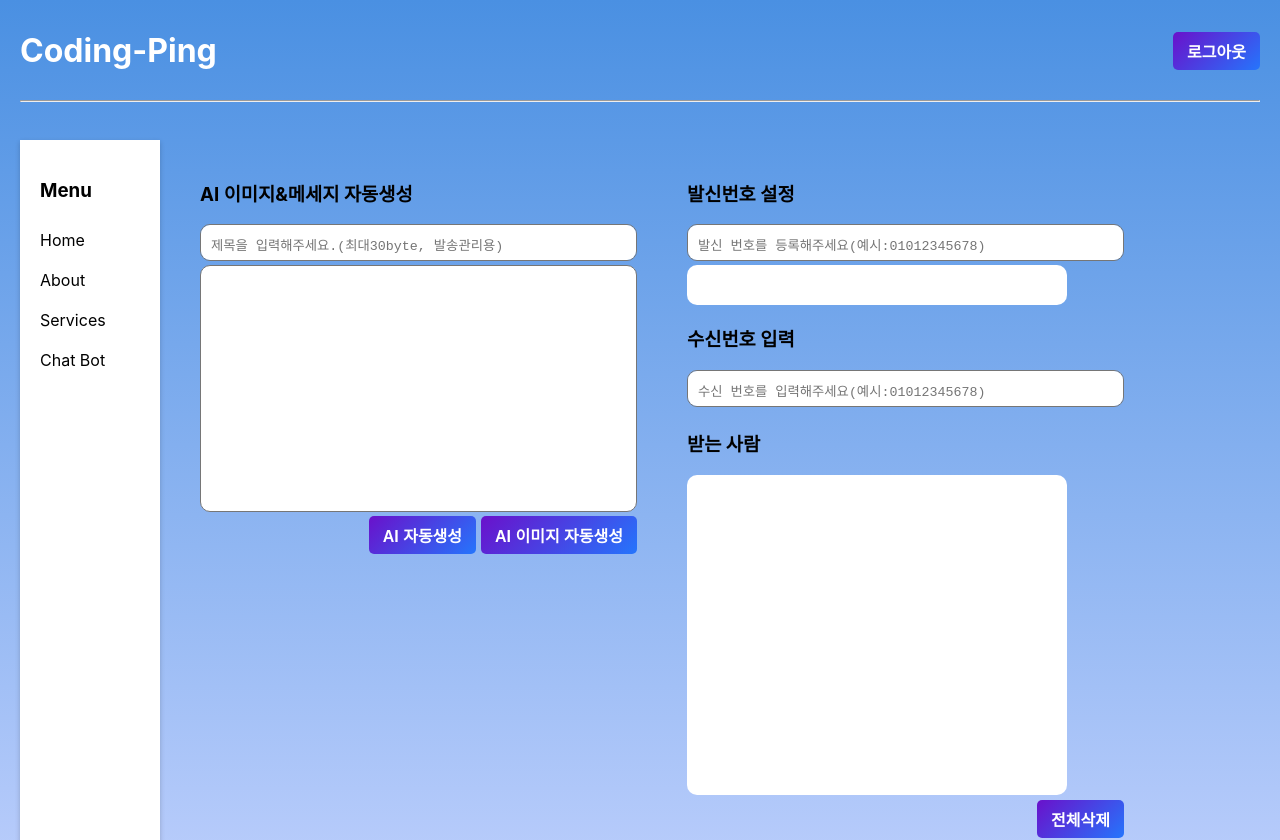
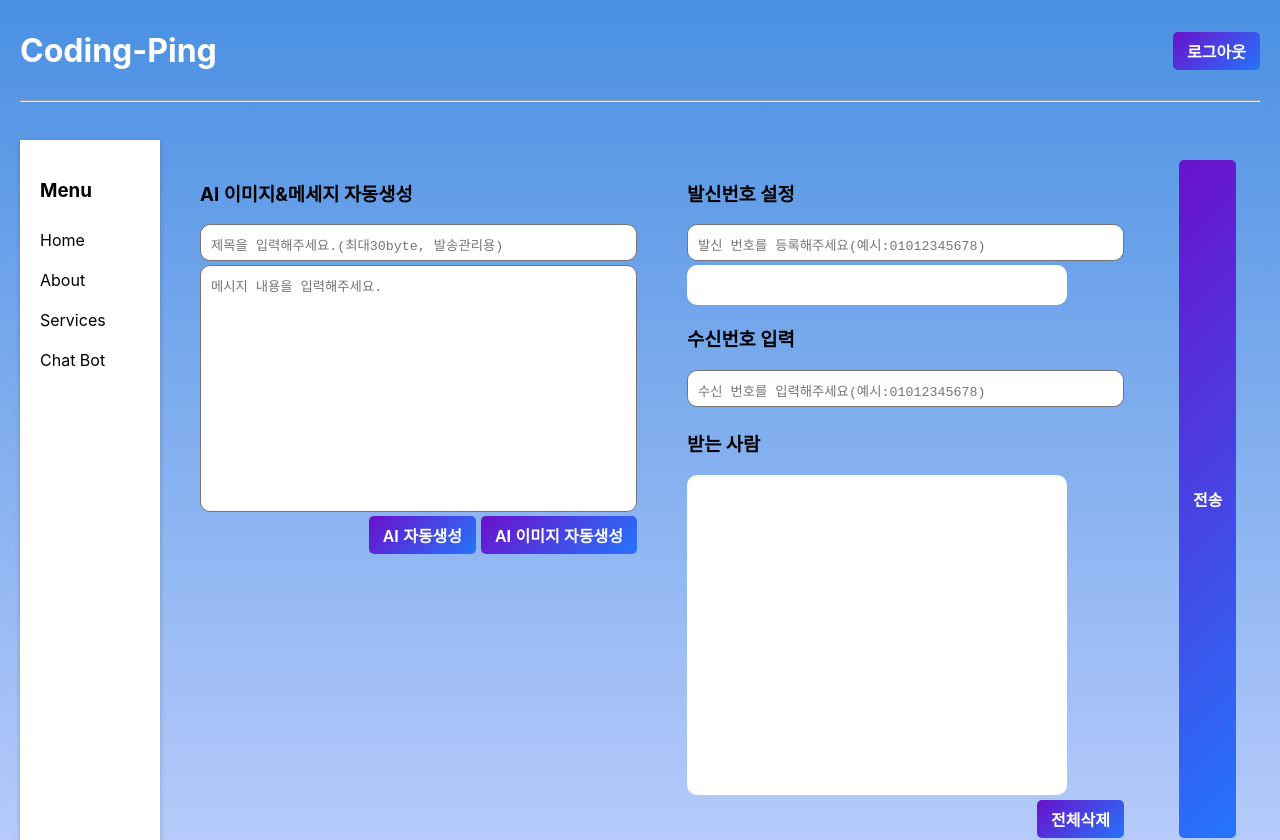
Before and after one commit to CodingPing-PreCapstone/Coding-Ping-Webpage, a React (Create React App) app: page /welcome in a window 1280 px wide. Shown: the top 840 px of the page. Built offline with nearby package versions, Linux system fonts and the light colour scheme.

Commit message:
문자 전송 UI 작업

```diff
--- a/package.json
+++ b/package.json
@@ -6,6 +6,7 @@
     "@testing-library/jest-dom": "^5.17.0",
     "@testing-library/react": "^13.4.0",
     "@testing-library/user-event": "^13.5.0",
+    "axios": "^1.7.7",
     "react": "^18.3.1",
     "react-dom": "^18.3.1",
     "react-router-dom": "^6.27.0",
--- a/src/ppurio/Input.jsx
+++ b/src/ppurio/Input.jsx
@@ -3,27 +3,20 @@ import { createRoot } from "react-dom/client";
 import MessageAI from "./MessageAI"; // MessageAI 컴포넌트 불러오기
 import AIImageGenerator from "./AIImageGenerator";
 
-function Input() {
+function Input({ title, setTitle, content, setContent }) {
     const imagePopupRef = useRef(null);  // ImageAI 팝업 창을 참조하는 변수
     const messagePopupRef = useRef(null); // MessageAI 팝업 창을 참조하는 변수
 
-    // ImageAI 컴포넌트를 팝업 창에 렌더링하는 함수
     const handleOpenImagePopup = () => {
-        // 창이 이미 열려 있는지 확인
         if (!imagePopupRef.current || imagePopupRef.current.closed) {
             const newWindow = window.open("", "", "width=1600,height=1000");
 
             if (newWindow) {
                 newWindow.document.title = "ImageAI 팝업 창";
-
-                // 새 창에 div 추가
                 const div = newWindow.document.createElement("div");
                 newWindow.document.body.appendChild(div);
-
-                // React 컴포넌트를 새 창에 렌더링
                 const root = createRoot(div);
-                root.render(<AIImageGenerator />);  // ImageAI 컴포넌트를 렌더링
-
+                root.render(<AIImageGenerator />);
                 imagePopupRef.current = newWindow;
 
                 newWindow.onbeforeunload = () => {
@@ -31,28 +24,20 @@ function Input() {
                 };
             }
         } else {
-            // 창이 이미 열려 있으면 포커스
             imagePopupRef.current.focus();
         }
     };
 
-    // MessageAI 컴포넌트를 팝업 창에 렌더링하는 함수
     const handleOpenMessagePopup = () => {
-        // 창이 이미 열려 있는지 확인
         if (!messagePopupRef.current || messagePopupRef.current.closed) {
             const newWindow = window.open("", "", "width=600,height=600");
 
             if (newWindow) {
                 newWindow.document.title = "MessageAI 팝업 창";
-
-                // 새 창에 div 추가
                 const div = newWindow.document.createElement("div");
                 newWindow.document.body.appendChild(div);
-
-                // React 컴포넌트를 새 창에 렌더링
                 const root = createRoot(div);
-                root.render(<MessageAI />);  // MessageAI 컴포넌트를 렌더링
-
+                root.render(<MessageAI />);
                 messagePopupRef.current = newWindow;
 
                 newWindow.onbeforeunload = () => {
@@ -60,7 +45,6 @@ function Input() {
                 };
             }
         } else {
-            // 창이 이미 열려 있으면 포커스
             messagePopupRef.current.focus();
         }
     };
@@ -68,9 +52,9 @@ function Input() {
     return (
         <div>
             <h3>{"AI 이미지&메세지 자동생성"}</h3>
-            <textarea className="textarea" placeholder={"제목을 입력해주세요.(최대30byte, 발송관리용)"} cols={50} rows={1}></textarea>
+            <textarea className="textarea" placeholder={"제목을 입력해주세요.(최대30byte, 발송관리용)"} value={title} onChange={(e) => setTitle(e.target.value)} cols={50} rows={1}></textarea>
             <br />
-            <textarea name="input_keyword" className="textarea" cols={50} rows={15}></textarea>
+            <textarea className="textarea" placeholder={"메시지 내용을 입력해주세요."} value={content} onChange={(e) => setContent(e.target.value)} cols={50} rows={15}></textarea>
             <br />
             <button type="button" className="gradient-button" onClick={handleOpenImagePopup}>{"AI 이미지 자동생성"}</button>
             <button type="button" className="gradient-button" onClick={handleOpenMessagePopup}>{"AI 자동생성"}</button>
--- a/src/ppurio/Main.jsx
+++ b/src/ppurio/Main.jsx
@@ -1,5 +1,6 @@
-import React from "react";
+import React, { useState } from "react";
 import { useNavigate } from 'react-router-dom';
+import axios from 'axios';
 import Input from "./Input";
 import PhoneSet from "./PhoneSet";
 import './ppurio.css';
@@ -7,8 +8,29 @@ import './ppurio.css';
 function Main(props) {
     const navigate = useNavigate();
 
+    // 상태 변수 정의
+    const [title, setTitle] = useState("");
+    const [content, setContent] = useState("");
+    const [fromNumber, setFromNumber] = useState("");
+    const [toNumbers, setToNumbers] = useState([]);
+
     const handleLogout = () => {
         navigate('/');
+    };
+
+    const handleSendMessage = async () => {
+        try {
+            const response = await axios.post("http://localhost:5000/send_message", {
+                title,
+                content,
+                fromNumber,
+                toNumbers,
+            });
+            alert(`Message sent! Message Key: ${response.data.messageKey}`);
+        } catch (error) {
+            console.error("Error sending message:", error);
+            alert("Failed to send message.");
+        }
     };
 
     return (
@@ -23,14 +45,17 @@ function Main(props) {
             <div className="menu">
                 <div className="sidebar">
                     <h3>Menu</h3>
-                    <div className="menu-item" onClick={()=>alert('Home')}>Home</div>
+                    <div className="menu-item" onClick={() => alert('Home')}>Home</div>
                     <div className="menu-item">About</div>
                     <div className="menu-item">Services</div>
                     <div className="menu-item">Chat Bot</div>
                 </div>
                 <div className="main">
-                    <Input />
-                    <PhoneSet />
+                    {/* Input 컴포넌트에 상태와 상태 업데이트 함수 전달 */}
+                    <Input title={title} setTitle={setTitle} content={content} setContent={setContent} />
+                    {/* PhoneSet 컴포넌트에 상태와 상태 업데이트 함수 전달 */}
+                    <PhoneSet fromNumber={fromNumber} setFromNumber={setFromNumber} toNumbers={toNumbers} setToNumbers={setToNumbers} />
+                    <button onClick={handleSendMessage} className="send-button">전송</button>
                 </div>
             </div>
             <footer className="footer">
--- a/src/ppurio/ppurio.css
+++ b/src/ppurio/ppurio.css
@@ -1,4 +1,3 @@
-
 .gradient-button {
   background: linear-gradient(135deg, #6a11cb 0%, #2575fc 100%);
   color: white;
@@ -10,7 +9,7 @@
   padding: 7px 14px;
   font-size: 16px;
   margin: 0 0 0 5px;
-  float:right;
+  float: right;
 }
 
 .gradient-button-login {
@@ -27,30 +26,30 @@
 }
 
 .textarea {
-    resize:none;
-    border-radius:10px;
+  resize: none;
+  border-radius: 10px;
   padding: 10px 10px 10px 10px;
 }
 
 .textarea-login {
-  resize:none;
-  border-radius:10px;
+  resize: none;
+  border-radius: 10px;
   padding: 10px 10px 10px 10px;
   padding: 7px 14px;
   margin: 5px 5px 0 5px;
 }
-/*
+
 .gradient-button:hover {
   background: linear-gradient(45deg, #3f2b96, #a8c0ff);
 }
-*/
+
 .sender {
   width: 360px;
   height: 20px;
   background-color: #FFFFFF;
-  overflow:auto;
-  border-radius:10px;
-  margin-bottom:5px;
+  overflow: auto;
+  border-radius: 10px;
+  margin-bottom: 5px;
   padding: 10px 10px 10px 10px;
 }
 
@@ -58,9 +57,9 @@
   width: 360px;
   height: 300px;
   background-color: #FFFFFF;
-  overflow:auto;
-  border-radius:10px;
-  margin-bottom:5px;
+  overflow: auto;
+  border-radius: 10px;
+  margin-bottom: 5px;
   padding: 10px 10px 10px 10px;
 }
 
@@ -70,49 +69,70 @@
   font-size: 14px;
   cursor: pointer;
 }
+
 .header-content {
   display: flex;
   align-items: center;
   justify-content: space-between;
 }
+
 /* 전체 컨테이너 스타일 */
 .container {
   background: linear-gradient(#4A90E2, #C5D3FE);
-    /*background-color: #C5D3FE;*/ /* 전체 배경색 */
-    min-height: 100vh; /* 최소 높이 */
+  /*background-color: #C5D3FE;*/
+  /* 전체 배경색 */
+  min-height: 100vh;
+  /* 최소 높이 */
   display: flex;
-    flex-direction: column; /* 수직 정렬 */
+  flex-direction: column;
+  /* 수직 정렬 */
 }
+
 .container-login {
   background: linear-gradient(#4A90E2, #C5D3FE);
-    min-height: 100vh; /* 최소 높이 */
+  min-height: 100vh;
+  /* 최소 높이 */
   display: flex;
   flex-direction: column;
   justify-content: center;
-    align-items: center; /* 수평 중앙 정렬 */
-    max-width: 1200px; /* 최대 너비 설정 */
-    margin: 0 auto; /* 좌우 중앙 정렬 */
-    padding: 20px; /* 양쪽에 여백 추가 */
+  align-items: center;
+  /* 수평 중앙 정렬 */
+  max-width: 1200px;
+  /* 최대 너비 설정 */
+  margin: 0 auto;
+  /* 좌우 중앙 정렬 */
+  padding: 20px;
+  /* 양쪽에 여백 추가 */
   box-sizing: border-box;
 }
+
 .login-box {
-    background-color: #ffffff; /* 박스 배경 색상 */
-    padding: 40px; /* 내부 여백 */
-    border-radius: 8px; /* 모서리 둥글게 */
-    box-shadow: 0px 4px 12px rgba(0, 0, 0, 0.1); /* 그림자 */
+  background-color: #ffffff;
+  /* 박스 배경 색상 */
+  padding: 40px;
+  /* 내부 여백 */
+  border-radius: 8px;
+  /* 모서리 둥글게 */
+  box-shadow: 0px 4px 12px rgba(0, 0, 0, 0.1);
+  /* 그림자 */
   width: 100%;
-    max-width: 300px; /* 최대 너비 */
-    min-height: 300px; /* 최소 높이 설정 */
+  max-width: 300px;
+  /* 최대 너비 */
+  min-height: 300px;
+  /* 최소 높이 설정 */
   display: flex;
   flex-direction: column;
-    justify-content: center; /* 세로 중앙 정렬 */
-    align-items: center; /* 가로 중앙 정렬 */
+  justify-content: center;
+  /* 세로 중앙 정렬 */
+  align-items: center;
+  /* 가로 중앙 정렬 */
   text-align: center;
 }
 
 /* 헤더 스타일 */
 .header {
-    /*background-color: #4A90E2;*/ /* 헤더 배경색 */
+  /*background-color: #4A90E2;*/
+  /* 헤더 배경색 */
   color: #FFF;
   padding: 10px 20px;
   text-align: left;
@@ -120,37 +140,67 @@
 
 /* 메인 영역 스타일 */
 .main {
-    display: flex; /* 내부 요소들을 가로로 정렬 */
+  display: flex;
+  /* 내부 요소들을 가로로 정렬 */
   gap: 50px;
-    padding: 20px; /* 패딩 추가 */
-    flex: 1; /* 가용 공간을 차지하도록 설정 */
+  padding: 20px;
+  /* 패딩 추가 */
+  flex: 1;
+  /* 가용 공간을 차지하도록 설정 */
 }
 
 /* 메뉴와 사이드바 스타일 */
 .menu {
-    display: flex; /* 내부 요소들을 가로로 정렬 */
+  display: flex;
+  /* 내부 요소들을 가로로 정렬 */
   gap: 20px;
-    padding: 20px; /* 패딩 추가 */
-    flex: 1; /* 가용 공간을 차지하도록 설정 */
+  padding: 20px;
+  /* 패딩 추가 */
+  flex: 1;
+  /* 가용 공간을 차지하도록 설정 */
 }
 
 .sidebar {
-    background-color: #FFFFFF; /* 사이드바 배경색 */
-    width: 100px; /* 사이드바 너비 */
+  background-color: #FFFFFF;
+  /* 사이드바 배경색 */
+  width: 100px;
+  /* 사이드바 너비 */
   padding: 20px;
-    box-shadow: 0 2px 5px rgba(0, 0, 0, 0.2); /* 그림자 효과 추가 */
+  box-shadow: 0 2px 5px rgba(0, 0, 0, 0.2);
+  /* 그림자 효과 추가 */
 }
 
 .menu-item {
   padding: 10px 0;
-    cursor: pointer; /* 마우스 포인터 커서 효과 */
+  cursor: pointer;
+  /* 마우스 포인터 커서 효과 */
 }
 
 /* 풋터 스타일 */
 .footer {
-    /*background-color: #C5D3FE;*/ /* 풋터 배경색 */
+  /*background-color: #C5D3FE;*/
+  /* 풋터 배경색 */
   color: #FFF;
   padding: 10px 20px;
   text-align: center;
-    margin-top: auto; /* 풋터를 아래로 고정 */
+  margin-top: auto;
+  /* 풋터를 아래로 고정 */
 }
+
+.send-button {
+  background: linear-gradient(135deg, #6a11cb 0%, #2575fc 100%);
+  color: white;
+  border: none;
+  cursor: pointer;
+  transition: background-color 0.3s ease-in-out;
+  font-weight: bold;
+  border-radius: 5px;
+  padding: 7px 14px;
+  font-size: 16px;
+  margin: 0 0 0 5px;
+  float: right;
+}
+
+.send-button:hover {
+  background: linear-gradient(135deg, #2575fc 0%, #6a11cb 100%);
+}
```
Also changed, not shown: src/ppurio/PhoneSet.jsx (+21 -31 lines), 2 other files (tests, documents, lock files or other folders). Lines whose indentation alone changed are shown as unchanged.
